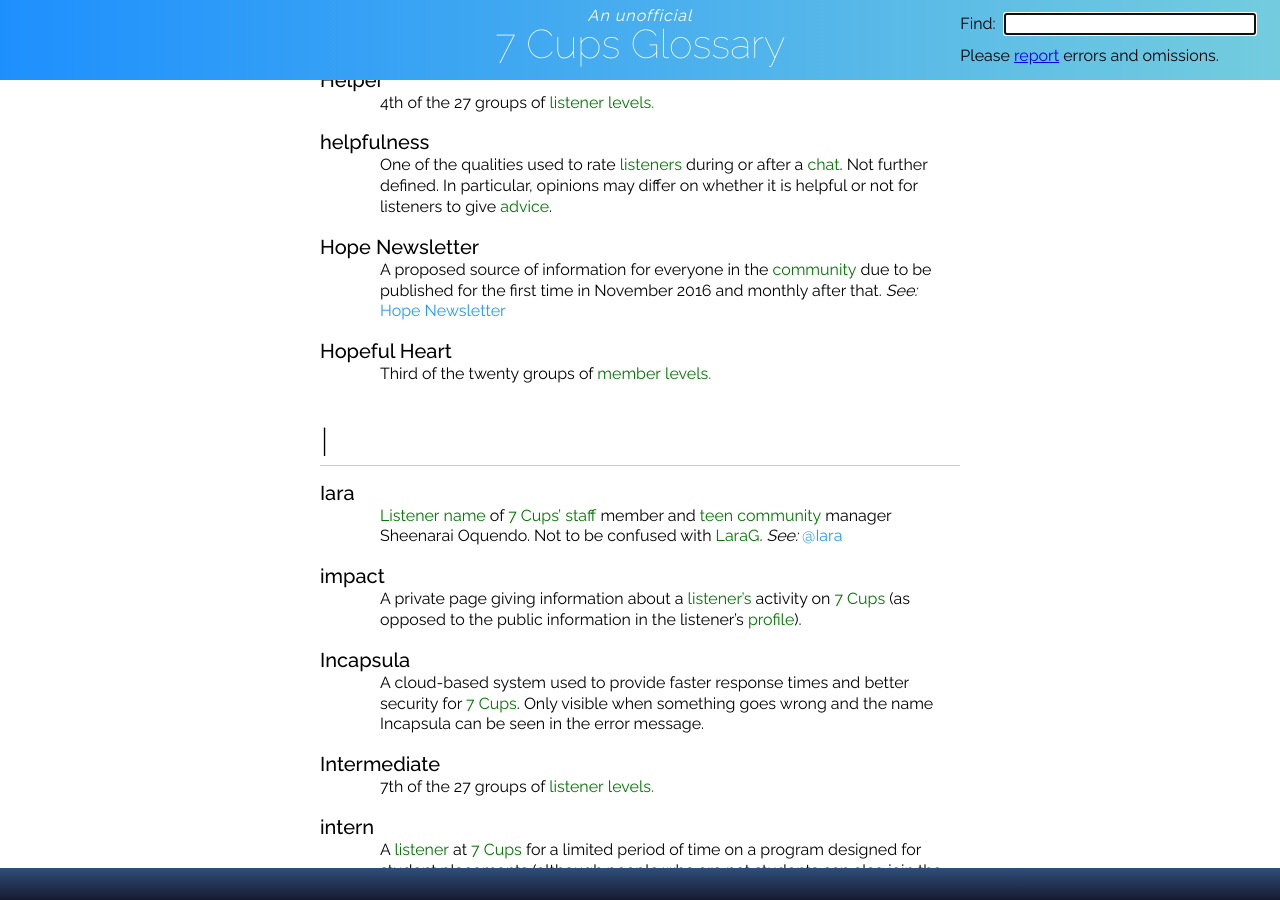
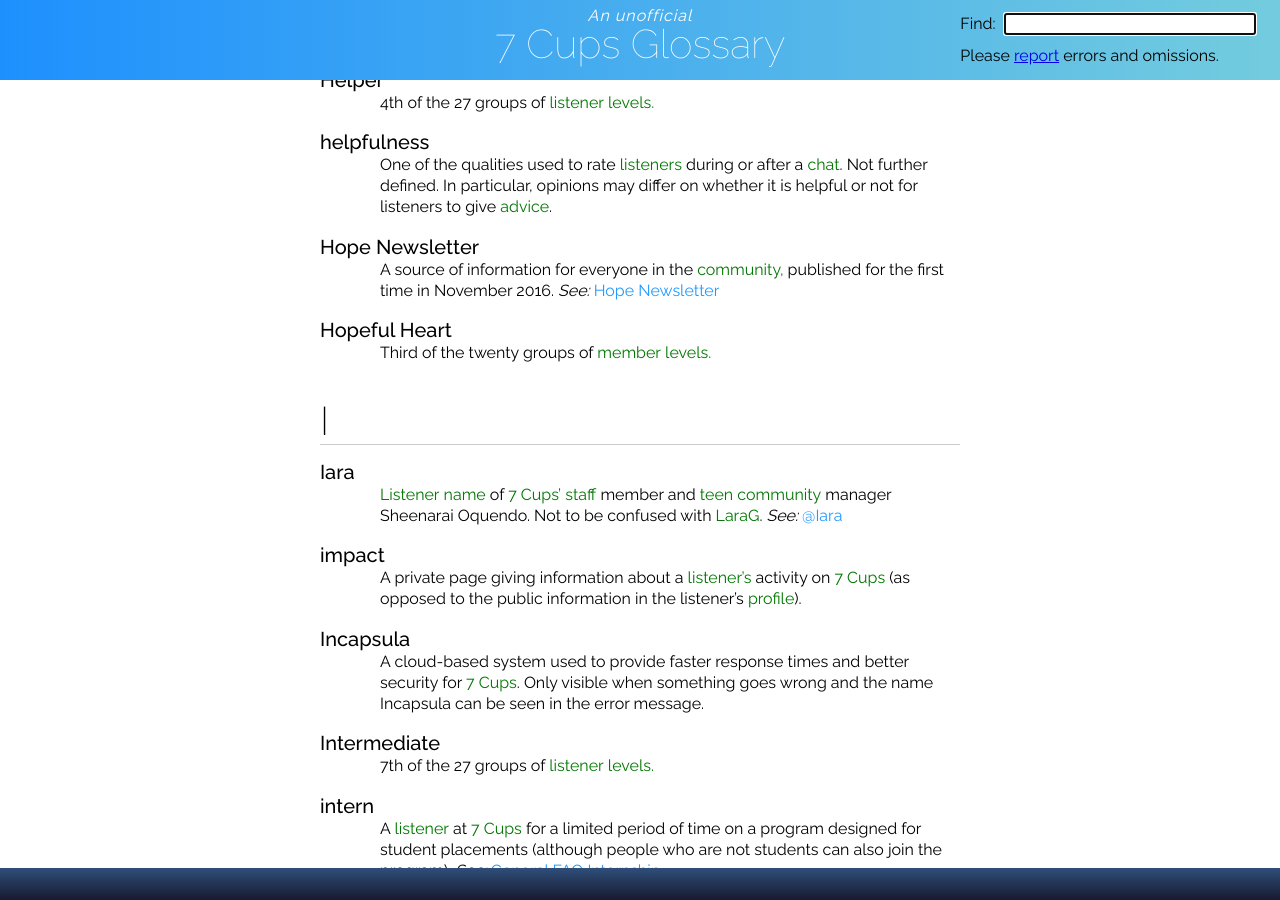
Before and after one commit to RarelyCharlie/rarelycharlie.github.io, a Jekyll site: the page built from glossary.md, in a window 1280 px wide and 900 px high, scrolled down 9257 px. Built offline with Jekyll 4.4.1, drawn with Linux system fonts in a browser that asks for light colours.

Commit message:
update hope newsletter

```diff
--- a/glossary.md
+++ b/glossary.md
@@ -346,7 +346,7 @@ A ~~compassion heart~~, or a sign of approval for a ~~message~~ in a ~~1-to-1 ch
 One of the qualities used to rate ~~listeners/listener~~ during or after a ~~chat~~. Not further defined. In particular, opinions may differ on whether it is helpful or not for listeners to give ~~advice~~.
 
 # Hope Newsletter
-A proposed source of information for everyone in the ~~community~~ due to be published for the first time in November 2016 and monthly after that. _See:_ [Hope Newsletter](https://www.7cups.com/forum/Welcome_27/HopeNewsletter_923/)
+A source of information for everyone in the ~~community,~~ published for the first time in November 2016. _See:_ [Hope Newsletter](https://www.7cups.com/forum/Welcome_27/HopeNewsletter_923/)
 
 # Hopeful Heart
 Third of the twenty groups of ~~member~~ ~~levels./level~~
```
